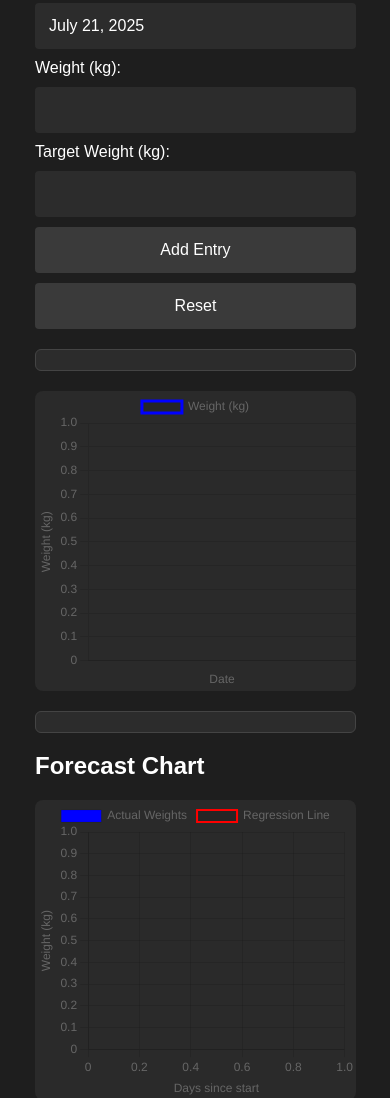
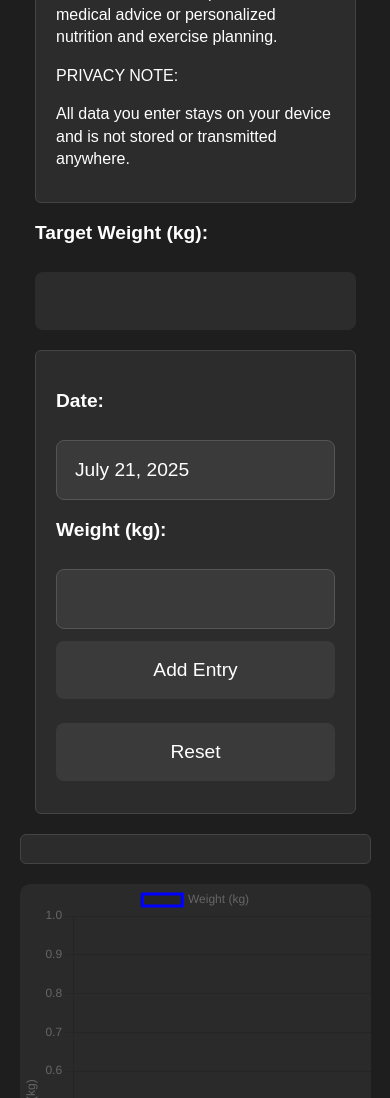
Before and after one commit to LjubojevicBlagoje/WeightLossForecast, a plain HTML site: page index.html in a window 390 px wide. Shown: the part 902-2000 px from the top of the page. Drawn offline with nearby package versions, Linux system fonts and the light colour scheme.

Commit message:
UI update 1

```diff
--- a/index.html
+++ b/index.html
@@ -6,6 +6,7 @@
     <script src="https://cdn.jsdelivr.net/npm/flatpickr"></script>
 
     <meta charset="UTF-8">
+    <meta name="viewport" content="width=device-width, initial-scale=1" />
     <title>Weight Loss Forecast</title>
     <script src="https://cdn.jsdelivr.net/npm/chart.js"></script>
     <style>
@@ -17,11 +18,14 @@
             width: 90%;
             background-color: #1e1e1e;
             color: #fff;
+            font-size: 18px;
+            line-height: 1.6;
         }
 
         label {
             display: block;
-            margin-top: 10px;
+            margin-top: 25px;
+            font-weight: 600;
         }
 
         #infoBox {
@@ -37,15 +41,6 @@
 
         #infoBox h2 {
             margin-top: 0;
-        }
-
-        input,
-        button {
-            margin-top: 5px;
-            padding: 8px;
-            border: none;
-            border-radius: 4px;
-            font-size: 1em;
         }
 
         input {
@@ -95,7 +90,7 @@
         }
 
         .container {
-            max-width: 960px;
+            max-width: 1300px;
             margin: 0 auto;
             padding: 0 15px;
             box-sizing: border-box;
@@ -119,14 +114,28 @@
         }
 
         .chart-wrapper canvas {
-            position: absolute;
             width: 100% !important;
             height: 100% !important;
-            border-radius: 8px;
+            border-radius: 10px;
             background-color: #2a2a2a;
+            position: relative;
+            margin-top: 0;
         }
 
-        #forecastOutput,
+        #forecastOutput {
+            background-color: #444;
+            border: 2px solid #00cc66;
+            border-radius: 8px;
+            padding: 16px 20px;
+            margin-top: 20px;
+            color: #00ff88;
+            font-size: 1.2rem;
+            font-weight: 700;
+            line-height: 1.4;
+            text-align: center;
+            box-shadow: 0 0 10px #00cc66aa;
+        }
+
         #regressionStats {
             background-color: #2c2c2c;
             border: 1px solid #444;
@@ -140,37 +149,75 @@
         }
 
         #entryList {
+            font-size: 1.1rem;
             background-color: #2c2c2c;
             border: 1px solid #444;
             border-radius: 6px;
-            padding: 12px 16px;
-            margin-top: 20px;
-            max-height: 200px;
+            padding: 18px 24px;
+            margin-top: 30px;
+            max-height: 250px;
             overflow-y: auto;
             color: #ffffff;
         }
 
+        #forecastResults p {
+            margin-top: 8px;
+        }
+
+        #entryBox {
+            background-color: #2c2c2c;
+            border: 1px solid #444;
+            border-radius: 6px;
+            padding: 20px;
+            margin-top: 20px;
+        }
+
+        #entryBox input {
+            background-color: #3a3a3a !important;
+            color: #fff !important;
+            border: 1px solid #555;
+        }
+
+        #entryBox button {
+            margin-bottom: 12px;
+            margin-top: 12px;
+        }
+
         @media (max-width: 600px) {
             h1 {
-                font-size: 1.5rem;
+                font-size: 2rem;
+                margin-bottom: 20px;
+            }
+
+            label {
+                font-size: 1.2rem;
+                margin-top: 15px;
+                margin-bottom: 8px;
+            }
+
+            input,
+            button {
+                font-size: 1.2rem;
+                padding: 18px;
+                border-radius: 8px;
+                margin-top: 15px;
+            }
+
+            button {
+                width: 100%;
             }
 
             #infoBox {
-                font-size: 0.9rem;
-                padding: 12px 15px;
+                font-size: 1rem;
+                padding: 16px 20px;
             }
 
             #forecastOutput,
             #regressionStats,
             #entryList {
-                font-size: 0.9rem;
-                padding: 10px 12px;
-            }
-
-            input,
-            button {
                 font-size: 1rem;
-                padding: 14px;
+                padding: 14px 18px;
+                margin-top: 20px;
             }
         }
     </style>
@@ -186,15 +233,18 @@
                 HOW IT WORKS:
             </p>
             <p>
-                This weight forecast tool uses a linear regression model to estimate when you might reach your target weight
-                based on your logged data. It is for informational purposes only and does not replace professional medical
+                This weight forecast tool uses a linear regression model to estimate when you might reach your target
+                weight
+                based on your logged data. It is for informational purposes only and does not replace professional
+                medical
                 advice.
             </p>
             <p>
                 DATA QUANTITY MATTERS:
             </p>
             <p>
-                The accuracy of this forecast improves as you log more daily weight entries over time. More data helps the
+                The accuracy of this forecast improves as you log more daily weight entries over time. More data helps
+                the
                 model identify your true trend.
             </p>
             <p>
@@ -220,35 +270,41 @@
             </p>
         </div>
 
+        <label for="targetWeight">Target Weight (kg):</label>
+        <input type="number" id="targetWeight" step="0.1">
+
+        <div id="entryBox">
             <label for="date">Date:</label>
             <input type="date" id="date">
 
             <label for="weight">Weight (kg):</label>
             <input type="number" id="weight" step="0.1">
 
-        <label for="targetWeight">Target Weight (kg):</label>
-        <input type="number" id="targetWeight" step="0.1">
-
             <button onclick="addEntry()">Add Entry</button>
             <button onclick="resetAll()">Reset</button>
+        </div>
+
+    </div>
 
     <ul id="entryList">
         <!-- Entries will appear here -->
     </ul>
 
-        <div class="chart-wrapper" style="position: relative; width: 100%; height: 300px; margin-top: 20px;">
+    <div class="chart-wrapper" style="position: relative; width: 100%; height: 450px; margin-top: 20px;">
         <canvas id="weightChart"></canvas>
     </div>
 
-        <p id="forecastOutput" style="margin-top: 20px; font-weight: bold;"></p>
-
     <h2>Forecast Chart</h2>
 
-        <div class="chart-wrapper" style="position: relative; width: 100%; height: 300px; margin-top: 20px;">
+    <div class="chart-wrapper" style="position: relative; width: 100%; height: 450px; margin-top: 20px;">
         <canvas id="forecastChart"></canvas>
     </div>
 
+    <div id="forecastResults" style="margin-top: 20px; font-weight: bold;">
+        <p id="forecastOutput"></p>
         <p id="regressionStats" style="margin-top: 10px;"></p>
+    </div>
+
     </div>
 
     <script>
@@ -412,6 +468,7 @@
             const targetWeight = parseFloat(document.getElementById('targetWeight').value);
             const forecastOutput = document.getElementById('forecastOutput');
 
+            // TARGET WEIGHT ETA LOGIC
             if (!isNaN(targetWeight)) {
                 const prediction = estimateGoalDate(entries, targetWeight);
                 forecastOutput.textContent = prediction
```
Lines whose indentation alone changed are shown as unchanged.
